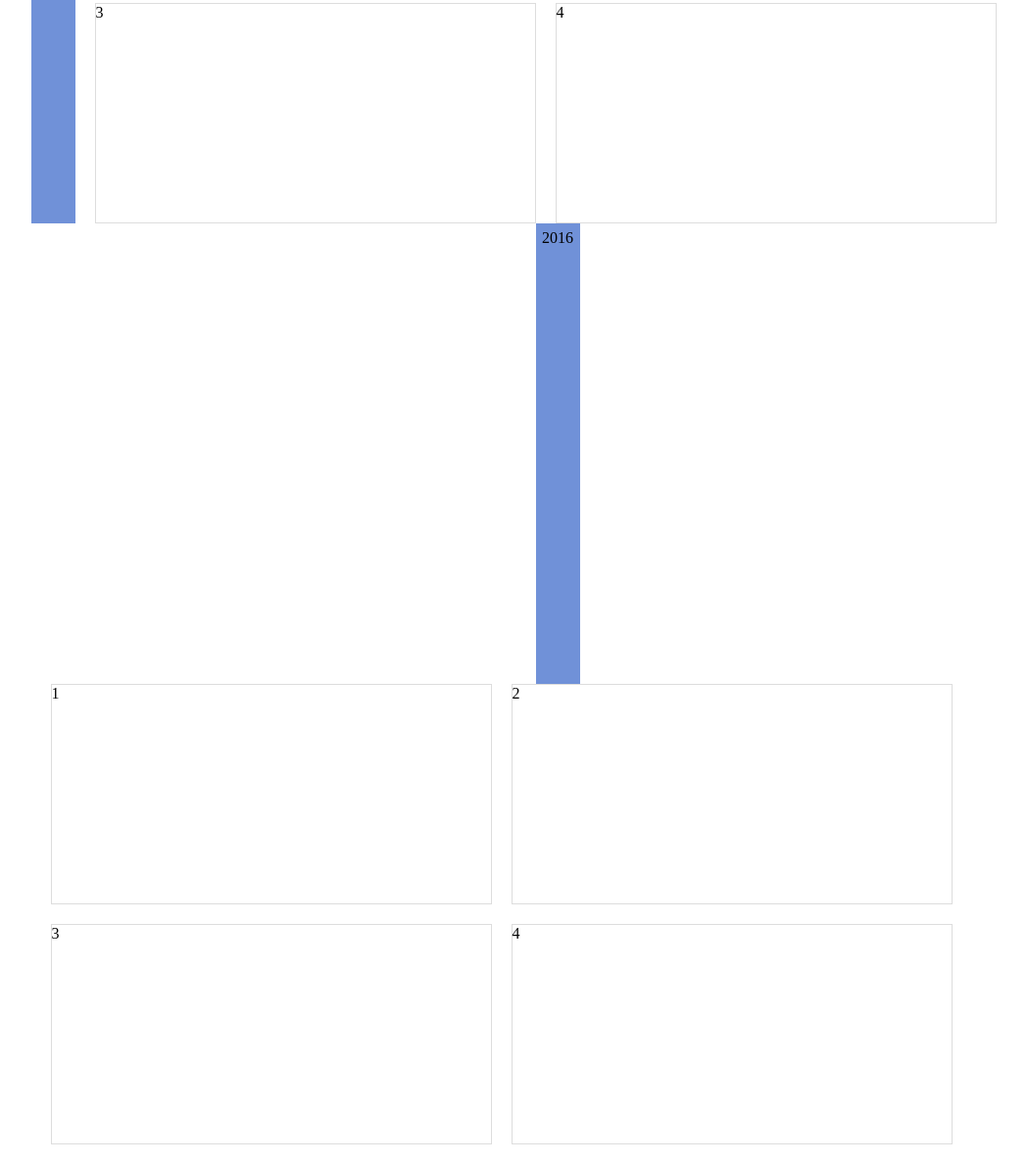
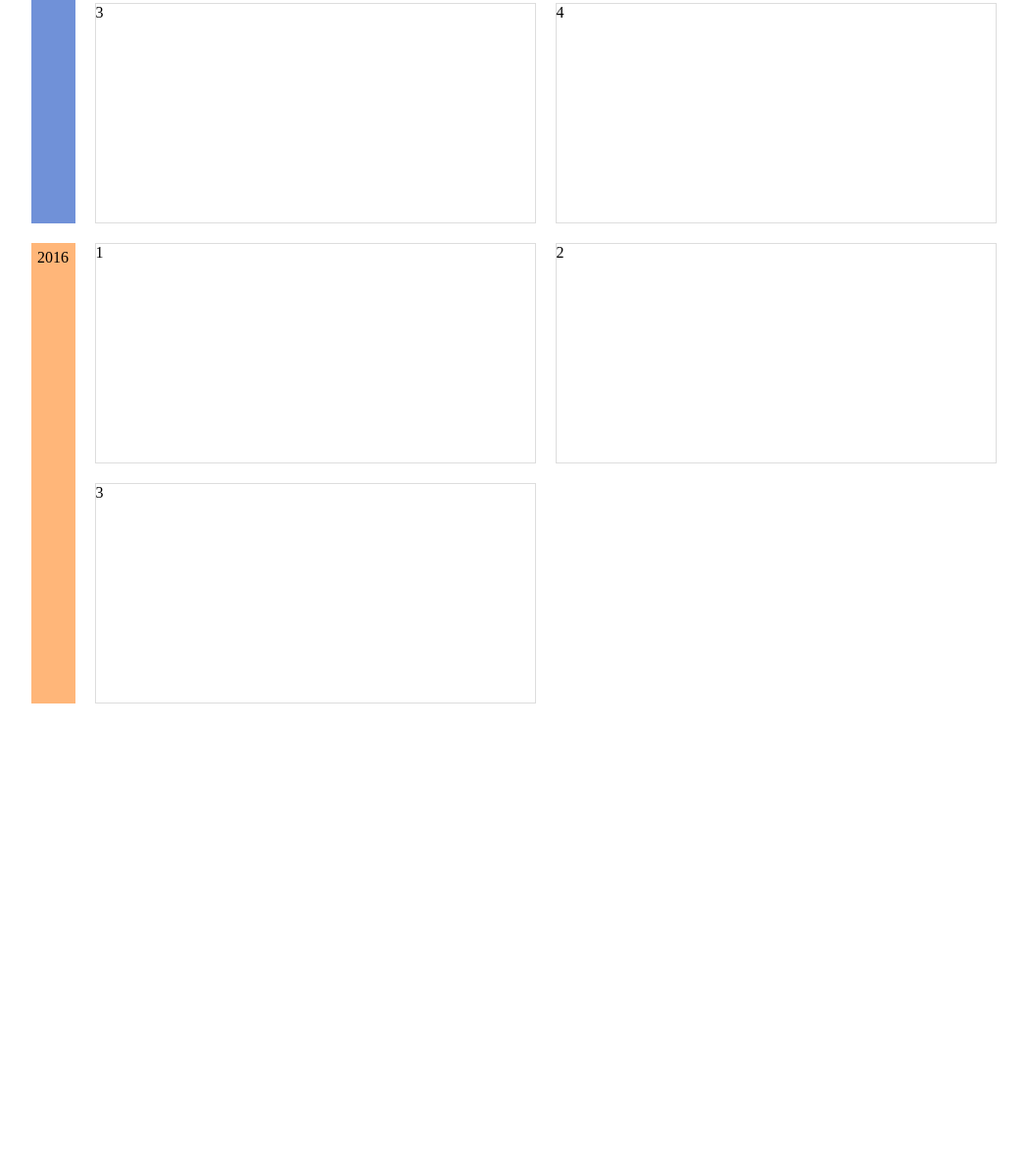
Before and after one commit to Oriorh/Landing-1, a plain HTML site: page index.html in a window 1280 px wide. Shown: the part 250-1438 px from the top of the page at 98% size, without its empty margins (116-1164 px from the left). After the commit the page ends 988 px from the top, so only its background shows below. Drawn offline with Linux system fonts and the light colour scheme.

Commit message:
Фиксы макета

```diff
--- a/css/style.css
+++ b/css/style.css
@@ -7,11 +7,11 @@
 	height: 470px;
 	margin-left: auto;
 	margin-right: auto;
+	margin-bottom: 20px;
 }
 
 .year-left-header {
 	float: left;
-	background-color: #7091d8;
 	width: 45px;
 	height: 100%;
 	text-align: center;
@@ -35,6 +35,14 @@
 	margin-bottom: 0px;
 }
 
+.header-2016 {
+	background-color: #ffb679;
+}
+
+.header-2017 {
+	background-color: #7091d8;
+}
+
 .clearfix::after {
     content: "";
     display: table;
--- a/index.html
+++ b/index.html
@@ -7,18 +7,17 @@
 </head>
 <body>
     <div class="year-block-container clearfix">
-    	<div class="year-left-header">2017</div>
+    	<div class="year-left-header header-2017">2017</div>
     	<div class="year-content">1</div>
     	<div class="year-content">2</div>
     	<div class="year-content">3</div>
     	<div class="year-content">4</div>
     </div>
     <div class="year-block-container clearfix">
-    	<div class="year-left-header">2016</div>
+    	<div class="year-left-header header-2016">2016</div>
     	<div class="year-content">1</div>
     	<div class="year-content">2</div>
     	<div class="year-content">3</div>
-    	<div class="year-content">4</div>
     </div>
 </body>
 </html>
```
